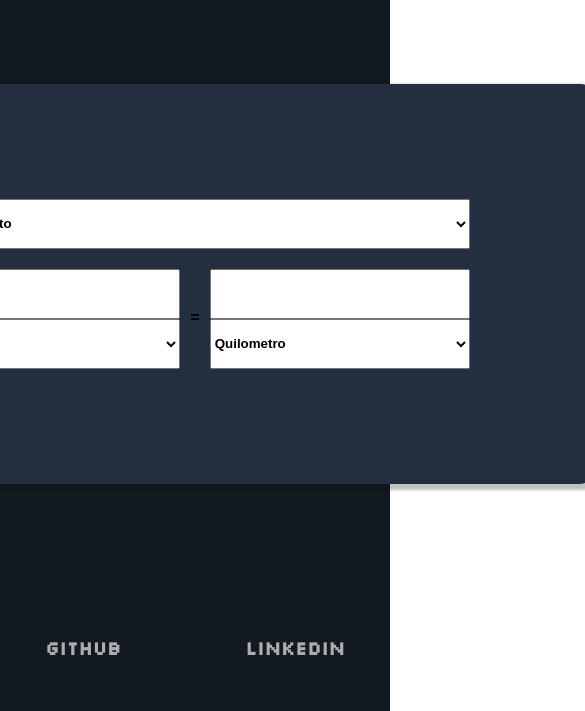
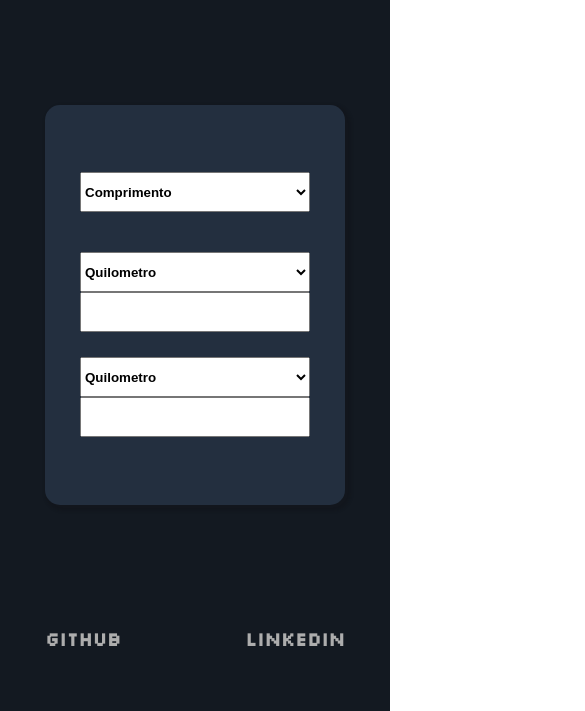
Before and after one commit to carlosiego/conversor, a plain HTML site: page index.html in a window 390 px wide. Shown: the part 133-844 px from the top of the page, 585 px wide, since content can reach past the window. Drawn offline with nearby package versions, Linux system fonts and the light colour scheme.

Commit message:
responsividade

```diff
--- a/index.html
+++ b/index.html
@@ -19,7 +19,7 @@
                 <option value="compr">Comprimento</option>
             </select>
 
-            <div id="dentrosection">
+            <div id="dentroSection">
                 <div class="encaixes">
 
                     <input type="number" name="" id="firstInput" oninput="entrada_caixa1()">
--- a/style.css
+++ b/style.css
@@ -46,7 +46,7 @@ section{
     margin: 40px 5px 0px 5px;
 }
 
-#dentrosection{
+#dentroSection{
     display: flex;
     gap: 5px;
 }
@@ -94,3 +94,75 @@ a:hover{
     text-decoration: underline;
     color: #568fb686;
 }
+
+@media (max-width: 810px){
+    section{
+        width: 600px;
+        height: 400px;
+        border-radius: 15px;
+    }
+}
+
+@media (max-width: 610px){
+    section{
+        width: 500px;
+        height: 400px;
+        border-radius: 15px;
+    }
+
+
+    #selectMain{
+    margin-bottom: 20px;
+    width: 410px;
+    }
+
+    select, input{
+        height: 40px;
+        width: 190px;
+    }
+}
+
+@media (max-width: 510px){
+
+    h1 {
+        color: #7d9eca;
+        font-size: 44px;
+    }
+
+    section{
+        width: 300px;
+        height: 400px;
+        border-radius: 15px;
+    }
+
+
+    #selectMain{
+    margin-bottom: 20px;
+    width: 230px;
+    }
+
+    select, input{
+        height: 40px;
+        width: 230px;
+    }
+
+    #dentroSection{
+        flex-direction: column;
+    }
+
+    #igual{
+        display: none;
+    }
+
+    .encaixes{
+        display: flex;
+        flex-direction: column-reverse;
+        margin-top: 20px;
+    }
+
+    footer {
+        margin-top: -50px;
+    }
+
+
+}
```
